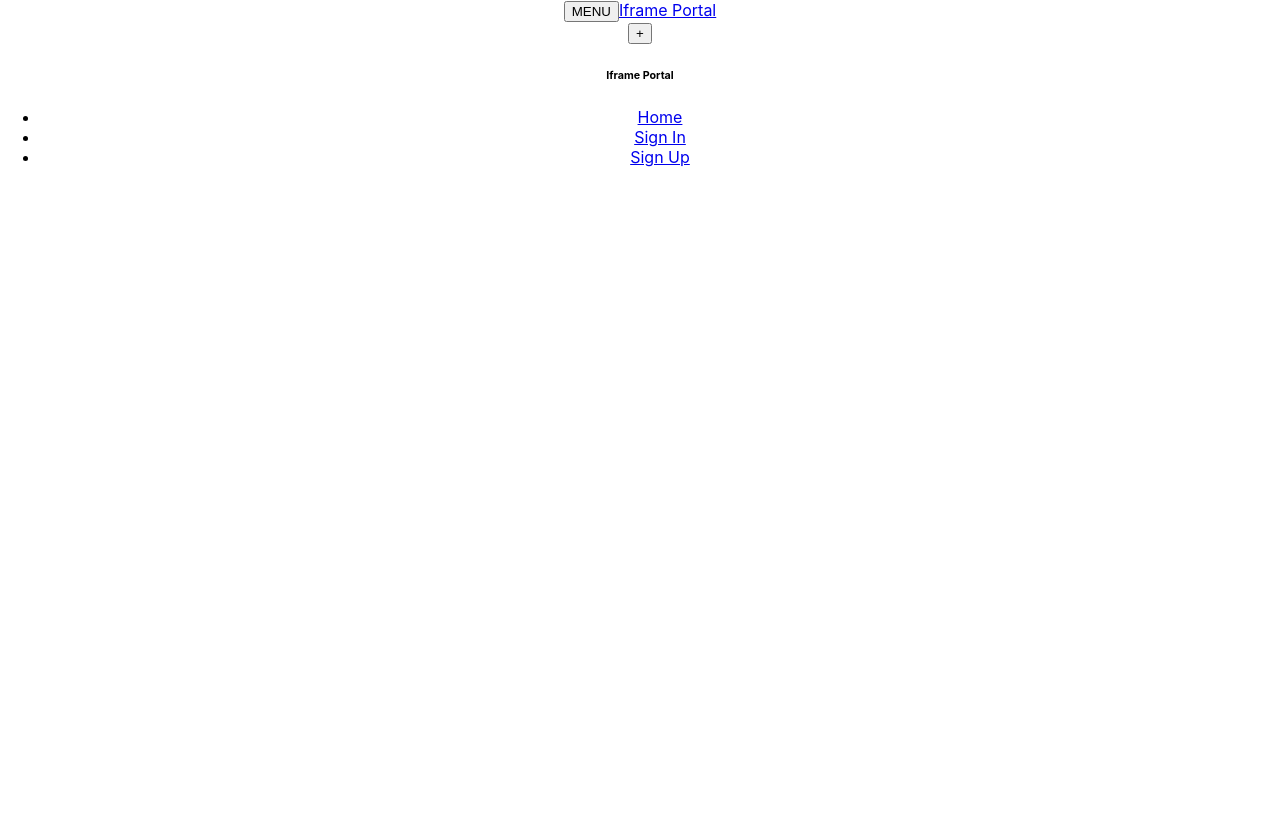
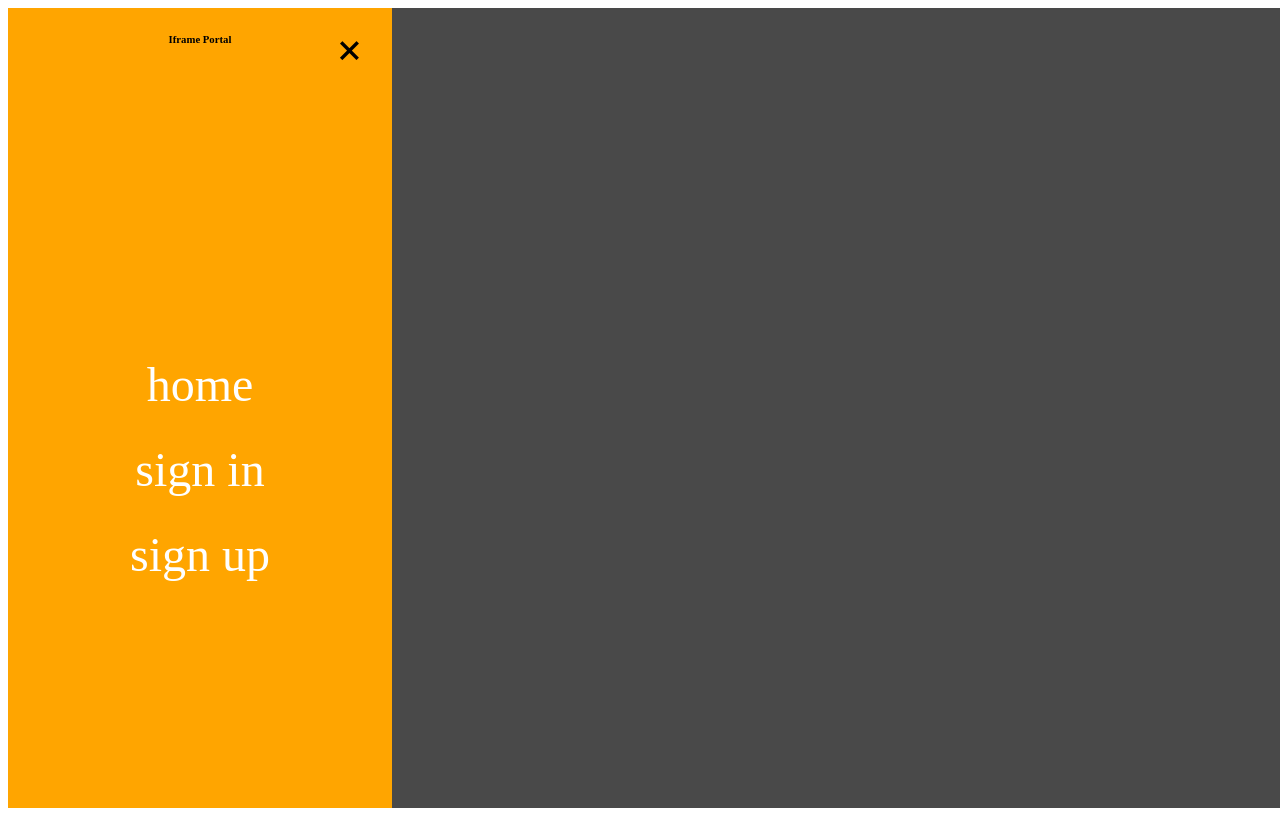
Before and after one commit to praveen-thayikkattil/iframe-portal, a React (Create React App) app: page / in a window 1280 px wide. Built offline with nearby package versions, Linux system fonts and the light colour scheme.

Commit message:
Basic home view styling + scss

```diff
--- a/package.json
+++ b/package.json
@@ -35,5 +35,8 @@
       "last 1 firefox version",
       "last 1 safari version"
     ]
+  },
+  "devDependencies": {
+    "sass": "^1.33.0"
   }
 }
--- a/src/App.js
+++ b/src/App.js
@@ -1,4 +1,4 @@
-import './App.css';
+import './App.scss';
 
 function App() {
   return (
--- a/src/index.js
+++ b/src/index.js
@@ -1,6 +1,6 @@
 import React from 'react';
 import ReactDOM from 'react-dom';
-import './index.css';
+import './styles/index.scss';
 import App from './App';
 import reportWebVitals from './reportWebVitals';
 
--- a/src/styles/index.scss
+++ b/src/styles/index.scss
@@ -0,0 +1,182 @@
+.page-wrap {
+  display: flex;
+  flex-direction: row;
+  flex-wrap: nowrap;
+  overflow: hidden;
+  height: 100vh;
+  width: 100vw;
+  position: relative;
+
+  &:after {
+    position: absolute;
+    width: 100%;
+    height: 100%;
+    background-color: rgb(182, 182, 182);
+    display: block;
+    content: "";
+  }
+
+  &:before {
+    background: rgba(black, 0.6);
+    content: "";
+    position: absolute;
+    z-index: 100;
+    height: 100%;
+    width: 100%;
+    display: block;
+  }
+}
+
+#home,
+#sign-in,
+#sign-up {
+  z-index: 200;
+}
+
+.nav-open {
+  position: absolute;
+  left: 36px;
+  top: 15px;
+  background: none;
+  border: 0;
+  box-shadow: none;
+  color: white;
+  font-size: 18px;
+  position: absolute;
+  width: 48px;
+  height: 48px;
+  cursor: pointer;
+  letter-spacing: 1px;
+  z-index: 9999;
+  outline: none;
+  transition: all 0.3s ease-out;
+  text-indent: -9999px;
+  transform: scale(0.8);
+  &:hover,
+  &:focus,
+  &:active {
+    color: royalblue;
+    outline: none;
+  }
+}
+
+.app-logo {
+  position: absolute;
+  left: 50%;
+  margin-left: -16%;
+  top: 24px;
+  z-index: 9999;
+  transform: scale(1.25);
+  cursor: pointer;
+  font-weight: 900;
+  transition: all 0.3s ease-out;
+  color: #1a52d3;
+  font-size: 24px;
+  br {
+    display: none;
+  }
+  &:hover,
+  &:focus,
+  &:active {
+    transform: scale(1);
+  }
+  @media screen and (min-width: 768px) {
+    margin-left: 0;
+    top: 50%;
+    left: 48px;
+    br {
+      display: block;
+    }
+  }
+}
+
+#main-nav {
+  width: 0%;
+  overflow: hidden;
+  height: 100vh;
+  background: orange;
+  position: relative;
+  z-index: 99999;
+  transition: all 0.3s ease-out;
+  .nav-close {
+    background: none;
+    border: 0;
+    box-shadow: none;
+    color: black;
+    transform: rotateZ(45deg);
+    font-size: 48px;
+    position: absolute;
+    right: 15px;
+    top: 15px;
+    width: 48px;
+    height: 48px;
+    text-align: center;
+    cursor: pointer;
+    outline: none;
+  }
+  &.sidebar-active {
+    width: 100%;
+    @media screen and (min-width: 768px) {
+      width: 60%;
+    }
+    @media screen and (min-width: 1200px) {
+      width: 30%;
+    }
+  }
+  ul {
+    list-style-type: none;
+    margin: 0;
+    padding: 0;
+    height: 100%;
+    width: 100%;
+    display: flex;
+    flex-direction: column;
+    flex-wrap: nowrap;
+    justify-content: center;
+    align-items: center;
+    &:hover {
+      a {
+        opacity: 0.25;
+        &:hover,
+        &:focus,
+        &:active,
+        &.active {
+          opacity: 1;
+        }
+      }
+    }
+    li {
+      margin: 0;
+      padding: 0;
+      a {
+        text-decoration: none;
+        transition: all 0.3s ease-out;
+        padding: 15px;
+        display: block;
+        text-transform: lowercase;
+        font-family: serif;
+        font-size: 48px;
+        color: white;
+        &.active {
+          opacity: 1;
+        }
+      }
+    }
+  }
+}
+
+#main {
+  position: relative;
+  width: 100%;
+  height: 100%;
+}
+
+#main.sidebar-active {
+  width: 0%;
+  @media screen and (min-width: 768px) {
+    width: 40%;
+  }
+  @media screen and (min-width: 1200px) {
+    width: 70%;
+  }
+}
```
Also changed, not shown: src/App.scss (renamed from src/App.css), src/index.scss (renamed from src/index.css), 2 other files (tests, documents, lock files or other folders).
